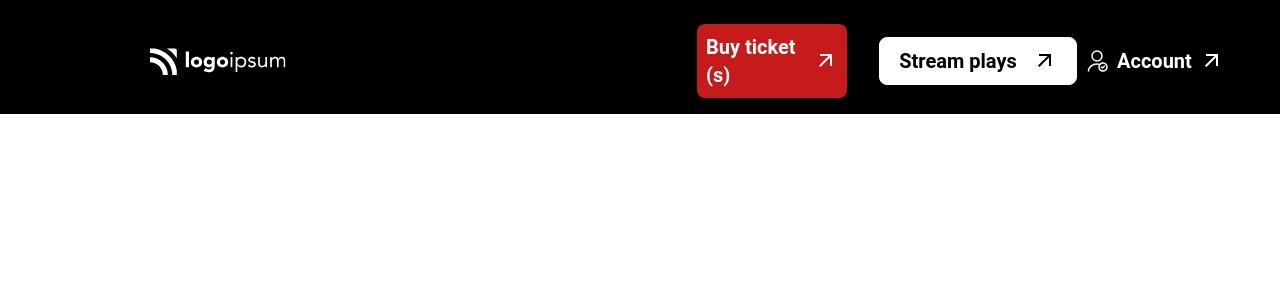
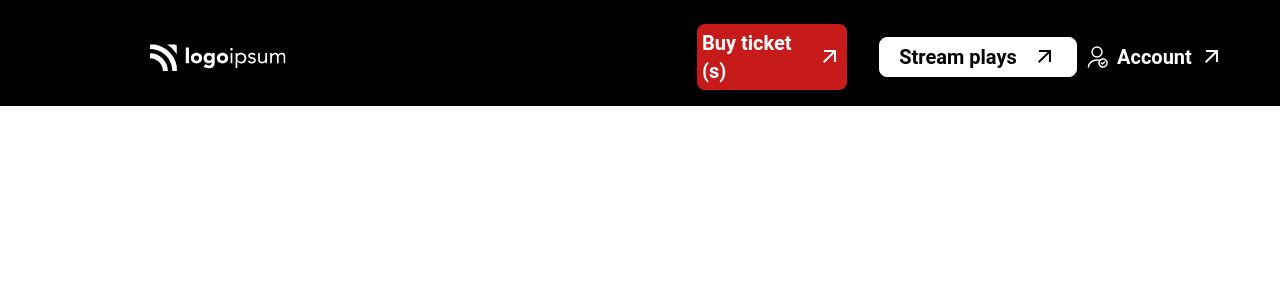
Before and after one commit to AtienoObwanda/HeartStrings-Entertainment, a React (Vite) app: page / in a window 1280 px wide. Shown: the top 300 px of the page. Built offline with nearby package versions, Linux system fonts and the light colour scheme; a web font is replaced by a local one.

Commit message:
updating button size

```diff
--- a/src/Components/Button/index.jsx
+++ b/src/Components/Button/index.jsx
@@ -23,7 +23,7 @@ const variants = {
   icbFillGray800: "bg-gray_800",
 };
 const sizes = {
-  sm: "p-[9px]",
+  sm: "p-[5px]",
   md: "p-3",
   lg: "p-[15px]",
   smIcn: "p-[11px]",
```
